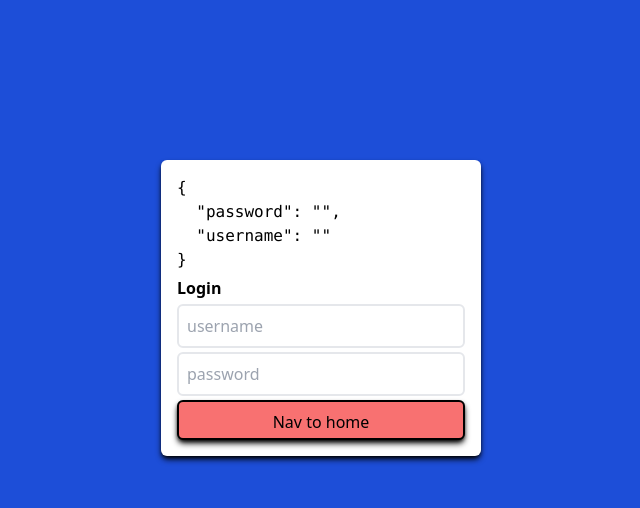
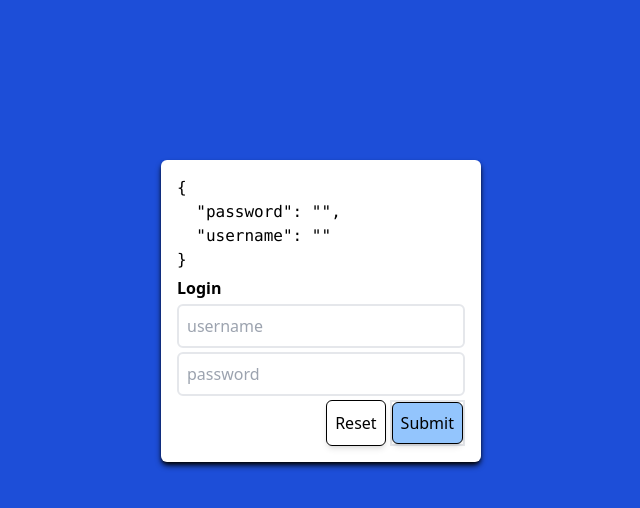
Before and after one commit to ChristopherRdeKoker/khotso-2023, a Next.js app: page / in a window 1280 px wide. Shown: the top 508 px of the page, without its empty margins (319-959 px from the left). Built offline with nearby package versions, Linux system fonts and the light colour scheme.

Commit message:
attempt to create basic get request from api + fix up

```diff
--- a/app/LoginButton.tsx
+++ b/app/LoginButton.tsx
@@ -9,11 +9,10 @@ export function LoginButton() {
   };
 
   return (
-    <button
-      onClick={handleSubmit}
-      className="h-10 border-2 border-black shadow-black shadow-md p-2 bg-red-400 rounded-md"
-    >
-      Nav to home
-    </button>
+    <div className="border-2 border-gray">
+      <button onClick={handleSubmit} className="border-[0.1rem] border-black  shadow-md p-2 bg-blue-300 rounded-md">
+        Submit
+      </button>
+    </div>
   );
 }
--- a/app/LoginForm.tsx
+++ b/app/LoginForm.tsx
@@ -5,6 +5,7 @@ import { RHFTextField } from "@/component/RHFTextfield";
 import { FormProvider, useForm } from "react-hook-form";
 import { z } from "zod";
 import { zodResolver } from "@hookform/resolvers/zod";
+import { ResetButton } from "@/component/ResetButton";
 
 export const loginSchema = z.object({
   username: z.string().min(3, { message: "Not long enough brah" }),
@@ -16,6 +17,8 @@ type LoginType = {
   password: string;
 };
 export function LoginForm() {
+  // const loginMutation = await Ap
+
   const formMethods = useForm<LoginType>({
     resolver: zodResolver(loginSchema),
     defaultValues: {
@@ -32,8 +35,11 @@ export function LoginForm() {
           <h2 className="font-bold">Login</h2>
           <RHFTextField placeholder="username" label={"Username"} name={"username"} />
           <RHFTextField placeholder="password" label={"Password"} name={"password"} />
+          <div className="w-full justify-end flex flex-row gap-1">
+            <ResetButton />
 
-          <LoginButton />
+            <LoginButton />
+          </div>
         </form>
       </FormProvider>
     </div>
--- /dev/null
+++ b/app/api/login/route.ts
@@ -0,0 +1,33 @@
+import { type NextRequest } from "next/server";
+import { NextApiRequest, NextApiResponse } from "next";
+
+const hardCodedLoginDetails = [
+  {
+    name: "C",
+    email: "c@gmail.com",
+    password: "123123",
+    id: 1,
+  },
+  {
+    name: "R",
+    email: "r@gmail.com",
+    password: "223344",
+    id: 2,
+  },
+];
+type hardCodedLoginDetails = {
+  name: string;
+  email: string;
+  password: string;
+  id: number;
+};
+
+export async function GET<hardCodedLoginDetails>(request: NextApiRequest, response: NextApiResponse) {
+  const data = request.body;
+  const { email, password } = data;
+  const isValidUser = hardCodedLoginDetails.filter((i) => i.email == email && i.password == password);
+  if (isValidUser) {
+    return response.status(200).json({ message: "Login Successful", isValidUser: true });
+  }
+  return response.status(401).json({ message: "Invalid Login Credentials", isValidUser: false });
+}
--- a/app/home/page.tsx
+++ b/app/home/page.tsx
@@ -1,14 +1,11 @@
 import { Navbar } from "@/component/Navbar";
 import { HomeForm } from "./HomeForm";
-import { AppLayout } from "../../component/AppLayout";
 
 export default function Homepage() {
   return (
-    // <AppLayout>
     <div className=" justify-center flex flex-col w-full gap-2 min-h-screen bg-blue-400 ">
       <Navbar />
       <HomeForm />
     </div>
-    // </AppLayout>
   );
 }
--- /dev/null
+++ b/component/ResetButton.tsx
@@ -0,0 +1,13 @@
+"use client";
+import { useFormContext } from "react-hook-form";
+
+export function ResetButton() {
+  const formMethods = useFormContext();
+
+  const handleReset = () => formMethods.reset();
+  return (
+    <button onClick={handleReset} className="border-[0.1rem] border-black  shadow-md p-2 bg-red-300 rounded-md">
+      Reset
+    </button>
+  );
+}
```
